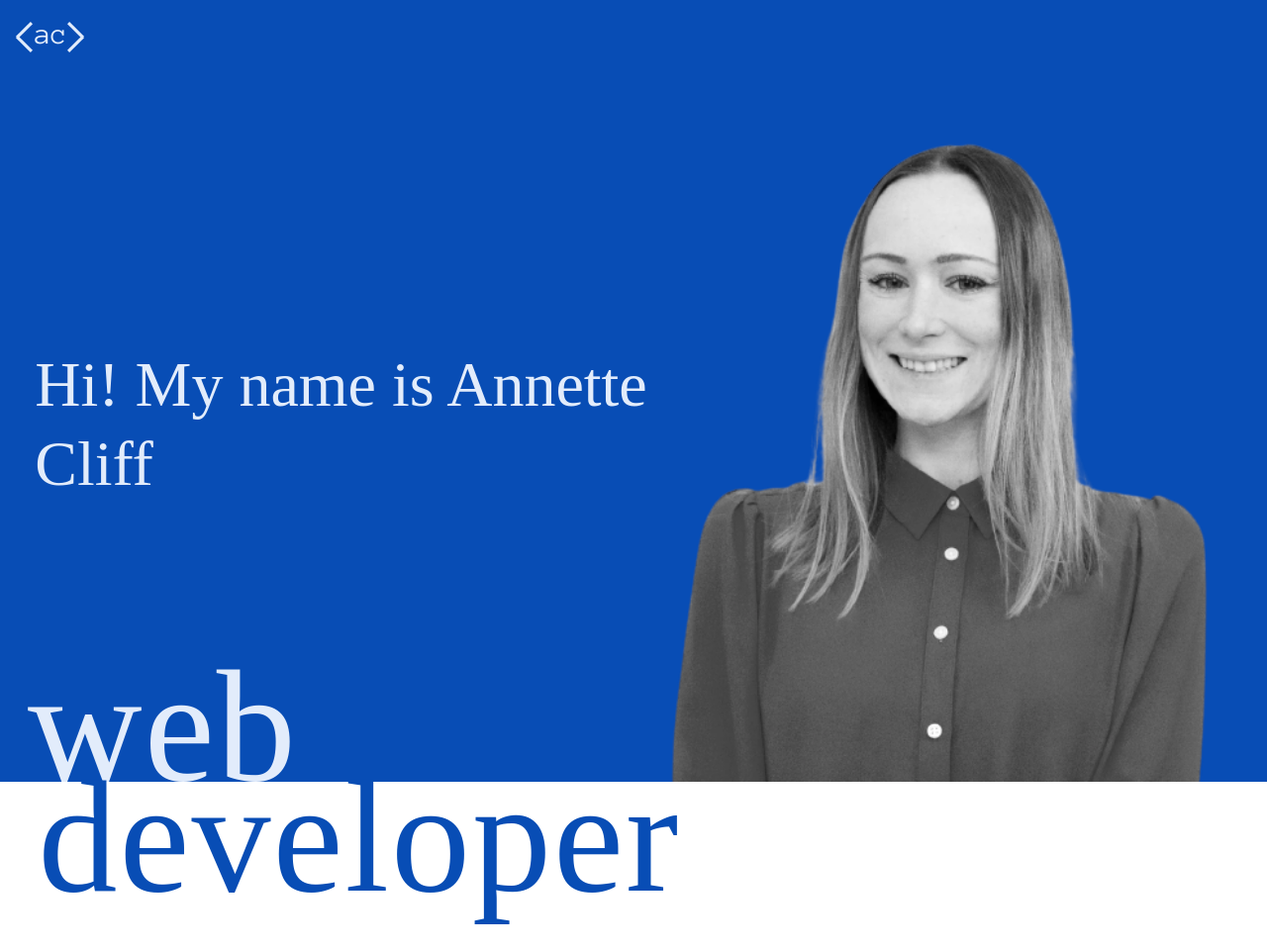
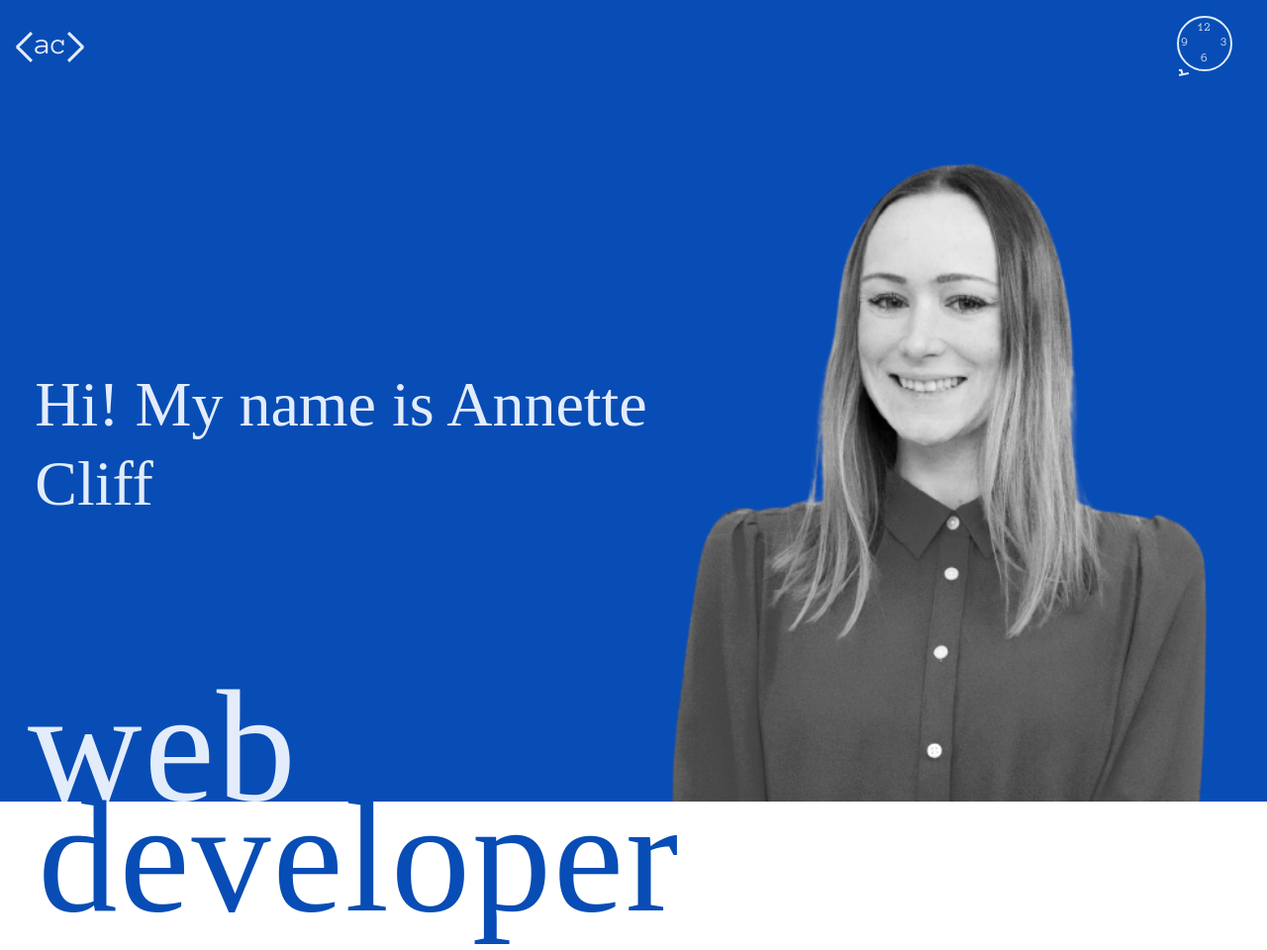
Before and after one commit to annette-cliff/annette-cliff, a plain HTML site: page layout/index.html in a window 1280 px wide. Shown: the top 960 px of the page at 99% size. Drawn offline with Linux system fonts and the light colour scheme; a web font is replaced by a local one.

Commit message:
Portfolio: modal markup, styles, rm unused script files + Header: clock markup, styles

```diff
--- a/layout/index.html
+++ b/layout/index.html
@@ -28,6 +28,17 @@
 
         <header>
             <h1 class="logo"><span>ac</span></h1>
+            <div id="clock">
+                <div class="grid columns-2">
+                    <span class="span-two">12</span>
+                    <span>9</span>
+                    <span class="justify-end">3</span>
+                    <span class="span-two">6</span>
+                </div>
+                <div class="hand" id="hour"></div>
+                <div class="hand" id="minute"></div>
+                <div class="hand" id="second"></div>
+            </div>
         </header>
 
         <main id="mainContent">
--- a/scripts/header.js
+++ b/scripts/header.js
@@ -1 +1,22 @@
 // scripts/header.js
+
+setInterval(() => {
+    var date,
+        hr,
+        min,
+        sec,
+        hr_rotation,
+        min_rotation,
+        sec_rotation;
+    date = new Date(); //object of date()
+    hr = date.getHours();
+    min = date.getMinutes();
+    sec = date.getSeconds();
+    hr_rotation = 30 * hr + min / 2; //converting current time
+    min_rotation = 6 * min;
+    sec_rotation = 6 * sec;
+
+    hour.style.transform = `rotate(${hr_rotation}deg)`;
+    minute.style.transform = `rotate(${min_rotation}deg)`;
+    second.style.transform = `rotate(${sec_rotation}deg)`;
+}, 1000);
--- a/scripts/portfolio.js
+++ b/scripts/portfolio.js
@@ -8,8 +8,8 @@ var portfolioContent = [
         mobile_image: '/assets/jamie-wolf-mobile.png',
         title_first: 'Jamie',
         title_second: 'Wolf',
-        video: '/assets/jamie-wolf-video.mov',
-        quote: 'This was a full build redesign project done while I was employed at Lemonade. The goal was to emphasize the jewelry so we created split block sections to loop through the images, each featuring with a link to the product or collection underneath the image. On the collection template, we looped through all products in the collection and displayed a featured image (which is stored in a collection metafield) after X number of products. We also updated the navigation by adding a dropdown so that users could easily find the contact information.',
+        video: '',
+        quote: 'This was a full build redesign project done while I was employed at Lemonade. The goal was to emphasize the jewelry so we created split block sections to loop through the images, each featuring a link to the product or collection underneath the image. On the collection template, we looped through all products in the collection and displayed a featured image (which is stored in a collection metafield) after X number of products. We also updated the navigation by adding a dropdown so that users could easily find the contact information.',
         image_1: '/assets/jamie-wolf-desktop.png',
         image_2: '/assets/jamie-wolf-desktop.png',
         url: 'https://jamiewolf.com/'
--- a/styles/main.scss
+++ b/styles/main.scss
@@ -56,6 +56,12 @@ $breakpoints: (
 
 .block {
     display: block;
+}
+
+@include breakpoint('medium') {
+    .large--block {
+        display: block;
+    }
 }
 
 .inline-block {
@@ -171,6 +177,9 @@ $breakpoints: (
     .large--flex-row {
         flex-direction: row;
     }
+    .large--flex {
+        display: flex;
+    }
 }
 
 
@@ -194,10 +203,13 @@ $breakpoints: (
     grid-template-columns: repeat(3,1fr);
 }
 
+.span-two {
+    grid-column: 1 / span 2;
+}
 
 // Borders
 .border {
-    border: 2px solid $color-dark;
+    border: 2px solid;
 }
 
 
@@ -290,6 +302,10 @@ main {
     font-size: clamp(0.5rem, 7vw, 1rem);
 }
 
+.text-center {
+    text-align: center;
+}
+
 h1 {
     font-size: 40px;
     line-height: 36px;
@@ -378,7 +394,7 @@ a {
 }
 
 .button-wrap {
-    text-align: center;
+    @extend .text-center;
     margin: $wrapper--large 0;
     margin-bottom: 0;
     a {
@@ -445,12 +461,50 @@ textarea {
 header {
     background: $color-dark;
     padding: 1rem $wrapper--large;
-    text-align: center;
+    @extend .large--flex,
+            .justify-between,
+            .text-center;
+    .logo {
+        margin-bottom: 0;
+        order: initial;
+    }
+    #clock {
+        color: $color-light;
+        .hand {
+            height: 2px;
+            background: $color-light;
+        }
+        #hour {
+            width: 3px;
+        }
+        #minute {
+            width: 6px;
+        }
+        #second {
+            width: 10px;
+        }
+        @extend .hide,
+                .relative,
+                .border,
+                .large--block;
+                width: 3.5rem;
+                height: 3.5rem;
+                border-radius: 50%;
+        .grid {
+            @extend .text-center;
+            font-size: 12px;
+            height: 100%;
+            padding: 3px;
+            span {
+                @extend .flex;
+                &.span-two {
+                    @extend .justify-center;
+                }
+            }
+        }
+    }
     @include breakpoint('small') {
         text-align: left;
-    }
-    .logo {
-        margin-bottom: 0;
     }
 }
 
@@ -602,7 +656,7 @@ header {
     }
     .light {
         color: $color-light;
-        text-align: center;
+        @extend .text-center;
     }
     .dark {
         color: $color-dark;
@@ -738,7 +792,7 @@ header {
             background: $color-medium;
             padding: 6rem;
             h4 {
-                text-align: center;
+                @extend .text-center;
                 color: $color-dark;
                 font-family: $font-title;
                 letter-spacing: 1px;
@@ -837,7 +891,7 @@ header {
 #contact {
     margin: 4rem 0;
     h5 {
-        text-align: center;
+        @extend .text-center;
     }
     form {
         padding: $wrapper--medium;
@@ -892,8 +946,8 @@ footer {
         margin-bottom: 1rem;
     }
     copyright {
-        @extend .block;
-        text-align: center;
+        @extend .block,
+                .text-center;
         padding: 2rem 0 1.5rem 0;
         font-size: 11px;
     }
```
Also changed, not shown: styles/main.css, 2 other files.
